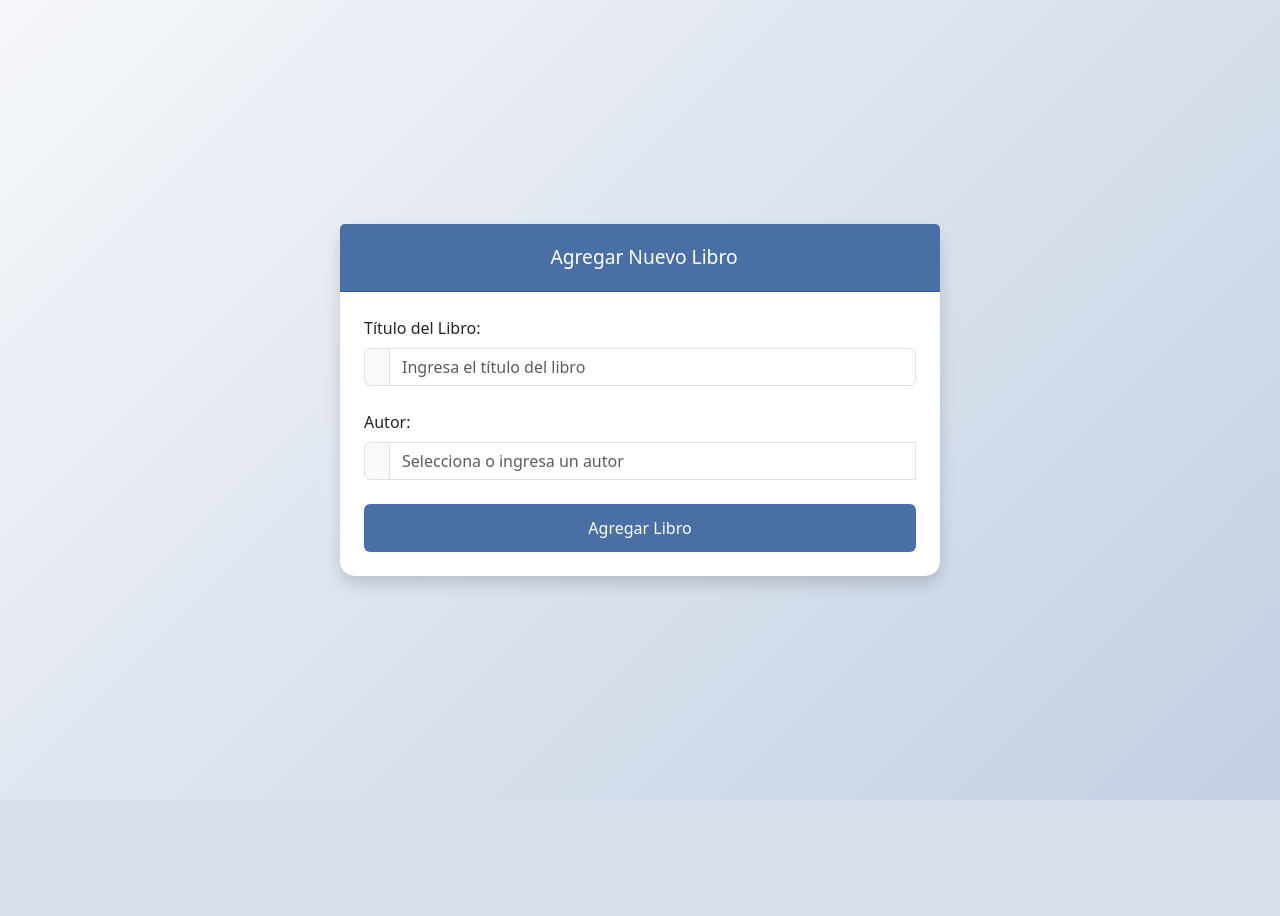
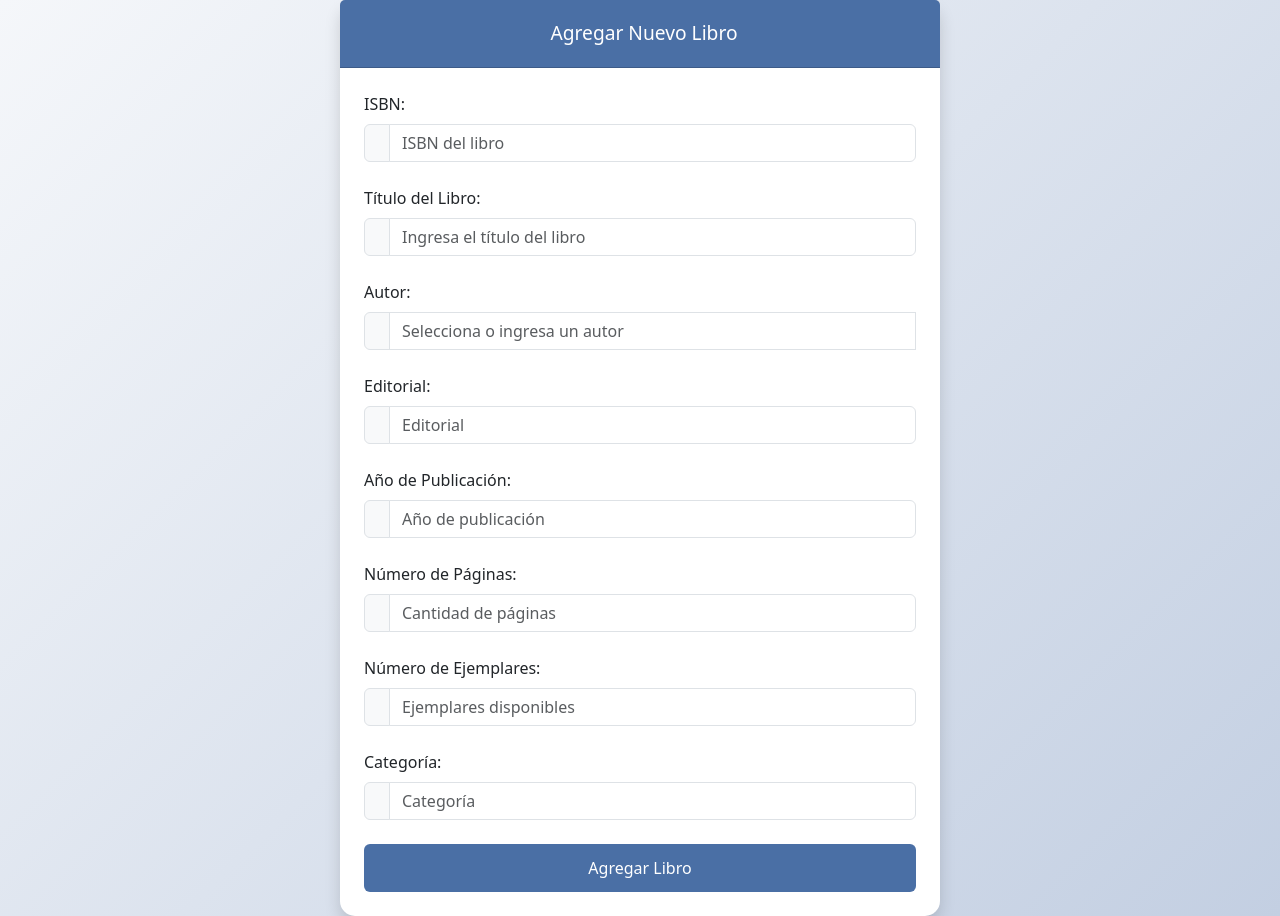
Before and after one commit to Psamuel8lastre/books, a Node server app: page /books/add in a window 1280 px wide. Before the commit the page ends 800 px from the top, so only its background shows below. Run offline with Node 20, Linux system fonts and the light colour scheme; some libraries are stand-ins or nearby versions.

Commit message:
se añadieron en el agregar categorias y etc

```diff
--- a/public/stylesheets/style.css
+++ b/public/stylesheets/style.css
@@ -76,7 +76,7 @@ body {
       background: var(--primary);
     }
     .navbar{
-       background: var(--dark);
+       background: #312E81;
       color: white;
       transition: all 0.3s;
     }
@@ -441,7 +441,7 @@ body {
 
 /* Footer Styles */
 .app-footer {
-  background-color: var(--dark);
+  background-color: #312E81 !important;
   color: white;
   padding: 3rem 0 0;
   margin-top: 3rem;
--- a/routes/books.js
+++ b/routes/books.js
@@ -15,23 +15,50 @@ router.get('/', async (req, res) => {
 
 // Formulario agregar
 router.get('/add', (req, res) => {
-  res.render('books/add', { name: '', author: '' });
+  res.render('books/add', {
+    isbn: '',
+    name: '',
+    author: '',
+    editorial: '',
+    year: '',
+    pages: '',
+    copies: '',
+    category: '',
+    messages: { fieldErrors: {} }
+  });
 });
 
 // Agregar libro
 router.post('/add', async (req, res) => {
-  const { name, author } = req.body;
-  if (!name || !author) {
-    req.flash('error', 'Todos los campos son requeridos');
-    return res.render('books/add', { name, author });
+  const { isbn, name, author, editorial, year, pages, copies, category } = req.body;
+  let fieldErrors = {};
+  if (!isbn) fieldErrors.isbn = 'El ISBN es requerido';
+  if (!name) fieldErrors.name = 'El título es requerido';
+  if (!author) fieldErrors.author = 'El autor es requerido';
+  if (!editorial) fieldErrors.editorial = 'La editorial es requerida';
+  if (!year) fieldErrors.year = 'El año es requerido';
+  if (!pages) fieldErrors.pages = 'El número de páginas es requerido';
+  if (!copies) fieldErrors.copies = 'El número de ejemplares es requerido';
+  if (!category) fieldErrors.category = 'La categoría es requerida';
+  if (Object.keys(fieldErrors).length > 0) {
+    return res.render('books/add', {
+      isbn, name, author, editorial, year, pages, copies, category,
+      messages: { fieldErrors }
+    });
   }
   try {
-    await db.query('INSERT INTO books (name, author) VALUES (?, ?)', [name, author]);
+    await db.query(
+      'INSERT INTO books (isbn, name, author, editorial, year, pages, copies, category) VALUES (?, ?, ?, ?, ?, ?, ?, ?)',
+      [isbn, name, author, editorial, year, pages, copies, category]
+    );
     req.flash('success', 'Libro agregado');
     res.redirect('/books');
   } catch (err) {
     req.flash('error', err.message);
-    res.render('books/add', { name, author });
+    res.render('books/add', {
+      isbn, name, author, editorial, year, pages, copies, category,
+      messages: { fieldErrors }
+    });
   }
 });
 
@@ -43,7 +70,7 @@ router.get('/edit/:id', async (req, res) => {
       req.flash('error', 'Libro no encontrado');
       return res.redirect('/books');
     }
-    res.render('books/edit', rows[0]);
+    res.render('books/edit', { ...rows[0], messages: { fieldErrors: {} } });
   } catch (err) {
     req.flash('error', err.message);
     res.redirect('/books');
@@ -52,14 +79,37 @@ router.get('/edit/:id', async (req, res) => {
 
 // Actualizar libro
 router.post('/update/:id', async (req, res) => {
-  const { name, author } = req.body;
+  const { isbn, name, author, editorial, year, pages, copies, category } = req.body;
+  let fieldErrors = {};
+  if (!isbn) fieldErrors.isbn = 'El ISBN es requerido';
+  if (!name) fieldErrors.name = 'El título es requerido';
+  if (!author) fieldErrors.author = 'El autor es requerido';
+  if (!editorial) fieldErrors.editorial = 'La editorial es requerida';
+  if (!year) fieldErrors.year = 'El año es requerido';
+  if (!pages) fieldErrors.pages = 'El número de páginas es requerido';
+  if (!copies) fieldErrors.copies = 'El número de ejemplares es requerido';
+  if (!category) fieldErrors.category = 'La categoría es requerida';
+  if (Object.keys(fieldErrors).length > 0) {
+    return res.render('books/edit', {
+      id: req.params.id,
+      isbn, name, author, editorial, year, pages, copies, category,
+      messages: { fieldErrors }
+    });
+  }
   try {
-    await db.query('UPDATE books SET name = ?, author = ? WHERE id = ?', [name, author, req.params.id]);
+    await db.query(
+      'UPDATE books SET isbn = ?, name = ?, author = ?, editorial = ?, year = ?, pages = ?, copies = ?, category = ? WHERE id = ?',
+      [isbn, name, author, editorial, year, pages, copies, category, req.params.id]
+    );
     req.flash('success', 'Libro actualizado');
     res.redirect('/books');
   } catch (err) {
     req.flash('error', err.message);
-    res.redirect('/books');
+    res.render('books/edit', {
+      id: req.params.id,
+      isbn, name, author, editorial, year, pages, copies, category,
+      messages: { fieldErrors }
+    });
   }
 });
 
--- a/views/books/add.ejs
+++ b/views/books/add.ejs
@@ -114,6 +114,19 @@
     <div class="card-body p-4">
       <form action="/books/add" method="post" id="bookForm" novalidate>
         <div class="mb-4">
+          <label class="form-label">ISBN:</label>
+          <div class="input-group">
+            <span class="input-group-text"><i class="fas fa-barcode"></i></span>
+            <input type="text" class="form-control <%= messages.fieldErrors?.isbn ? 'is-invalid' : '' %>" name="isbn" value="<%= isbn %>" placeholder="ISBN del libro" required>
+            <% if (messages.fieldErrors?.isbn) { %>
+              <div class="invalid-feedback">
+                <%= messages.fieldErrors.isbn %>
+              </div>
+            <% } %>
+          </div>
+        </div>
+
+        <div class="mb-4">
           <label class="form-label">Título del Libro:</label>
           <div class="input-group">
             <span class="input-group-text"><i class="fas fa-heading"></i></span>
@@ -147,6 +160,66 @@
           </div>
         </div>
 
+        <div class="mb-4">
+          <label class="form-label">Editorial:</label>
+          <div class="input-group">
+            <span class="input-group-text"><i class="fas fa-building"></i></span>
+            <input type="text" class="form-control <%= messages.fieldErrors?.editorial ? 'is-invalid' : '' %>" name="editorial" value="<%= editorial %>" placeholder="Editorial" required>
+            <% if (messages.fieldErrors?.editorial) { %>
+              <div class="invalid-feedback">
+                <%= messages.fieldErrors.editorial %>
+              </div>
+            <% } %>
+          </div>
+        </div>
+        <div class="mb-4">
+          <label class="form-label">Año de Publicación:</label>
+          <div class="input-group">
+            <span class="input-group-text"><i class="fas fa-calendar-days"></i></span>
+            <input type="number" class="form-control <%= messages.fieldErrors?.year ? 'is-invalid' : '' %>" name="year" min="1000" max="<%= new Date().getFullYear() %>" value="<%= year %>" placeholder="Año de publicación" required>
+            <% if (messages.fieldErrors?.year) { %>
+              <div class="invalid-feedback">
+                <%= messages.fieldErrors.year %>
+              </div>
+            <% } %>
+          </div>
+        </div>
+        <div class="mb-4">
+          <label class="form-label">Número de Páginas:</label>
+          <div class="input-group">
+            <span class="input-group-text"><i class="fas fa-file-alt"></i></span>
+            <input type="number" class="form-control <%= messages.fieldErrors?.pages ? 'is-invalid' : '' %>" name="pages" min="1" value="<%= pages %>" placeholder="Cantidad de páginas" required>
+            <% if (messages.fieldErrors?.pages) { %>
+              <div class="invalid-feedback">
+                <%= messages.fieldErrors.pages %>
+              </div>
+            <% } %>
+          </div>
+        </div>
+        <div class="mb-4">
+          <label class="form-label">Número de Ejemplares:</label>
+          <div class="input-group">
+            <span class="input-group-text"><i class="fas fa-layer-group"></i></span>
+            <input type="number" class="form-control <%= messages.fieldErrors?.copies ? 'is-invalid' : '' %>" name="copies" min="1" value="<%= copies %>" placeholder="Ejemplares disponibles" required>
+            <% if (messages.fieldErrors?.copies) { %>
+              <div class="invalid-feedback">
+                <%= messages.fieldErrors.copies %>
+              </div>
+            <% } %>
+          </div>
+        </div>
+        <div class="mb-4">
+          <label class="form-label">Categoría:</label>
+          <div class="input-group">
+            <span class="input-group-text"><i class="fas fa-tags"></i></span>
+            <input type="text" class="form-control <%= messages.fieldErrors?.category ? 'is-invalid' : '' %>" name="category" value="<%= category %>" placeholder="Categoría" required>
+            <% if (messages.fieldErrors?.category) { %>
+              <div class="invalid-feedback">
+                <%= messages.fieldErrors.category %>
+              </div>
+            <% } %>
+          </div>
+        </div>
 
         <button type="submit" class="btn btn-primary w-100">
           <span class="spinner-border spinner-border-sm loading" role="status"></span>
--- a/views/home.ejs
+++ b/views/home.ejs
@@ -109,7 +109,7 @@
 </head>
 <body>
   <div class="hero-section">
-    <img src="/images/library-hero.svg" alt="Biblioteca Digital" style="max-width: 180px; margin-bottom: 1.5rem;">
+    <img src="/images/bibiotecalogo-removebg-preview.png" alt="Biblioteca Digital" style="max-width: 180px; margin-bottom: 1.5rem;">
     <h1 class="hero-title">Bienvenido a la Biblioteca Digital</h1>
     <p class="hero-desc">
       Gestiona tus libros, préstamos, autores y mucho más desde un solo lugar. Accede a un catálogo moderno, lleva el control de tus préstamos y descubre nuevas lecturas fácilmente.
```
Also changed, not shown: views/books/index.ejs (+12 -0 lines), views/index.ejs (+31 -31 lines), public/images/artedela geurra.gif (added), public/images/bibiotecalogo-removebg-preview.png (added), public/images/harrypotter.jpeg (added), public/images/logo1984.jpg (added), public/images/logo1cienañosdesoledad.avif (added), public/images/perfil.png (added), views/books/restore.ejs (added).
